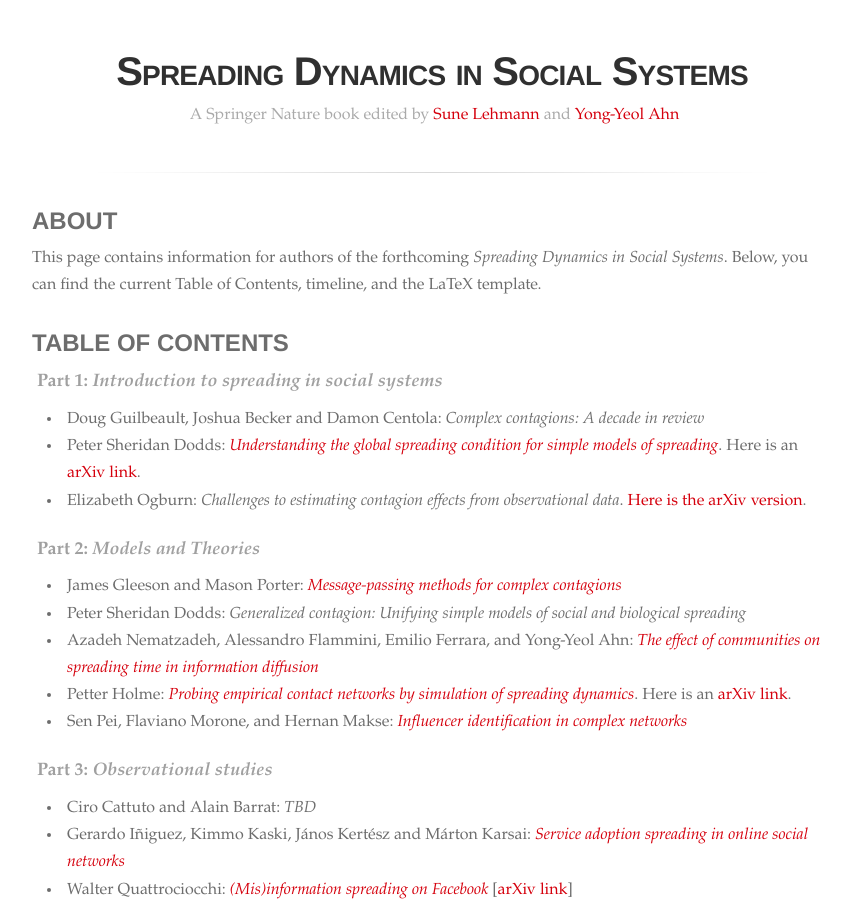
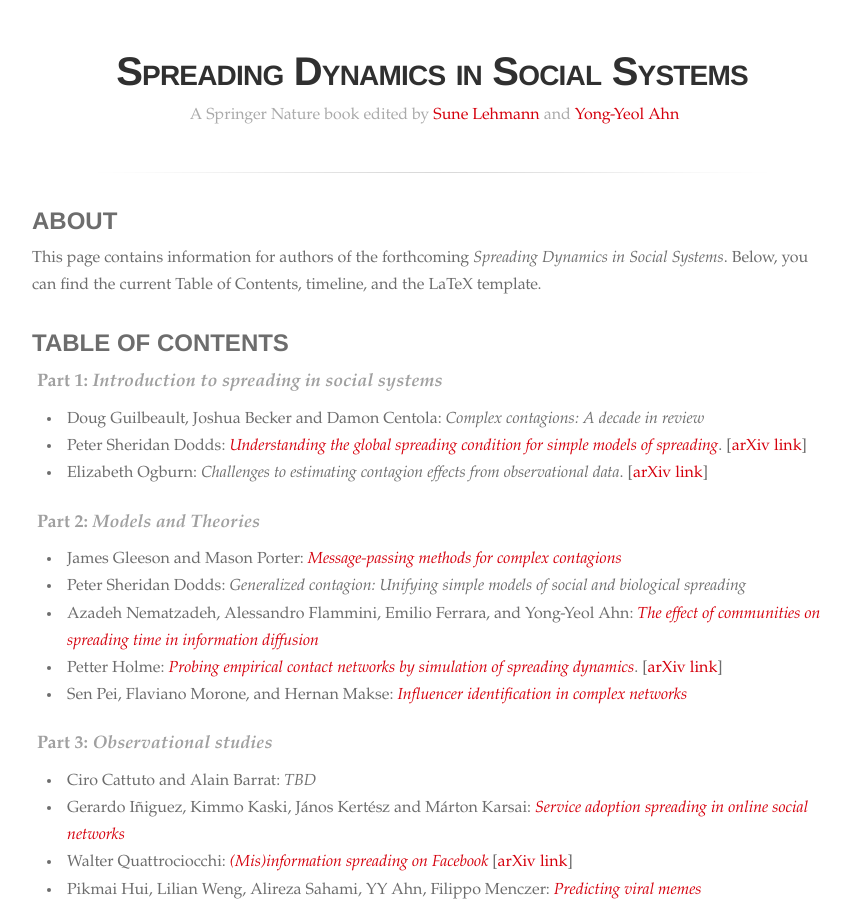
Before and after one commit to socialcontagionbook/socialcontagionbook.github.io, a Jekyll site: the page built from index.md, in a window 1280 px wide and 900 px high. Shown: the whole window, without its empty margins (208-1058 px from the left). Built offline with Jekyll 4.4.1, drawn with Linux system fonts in a browser that asks for light colours; some web fonts are replaced; our own code applies the rules of GitHub Pages for plain Markdown files.

Commit message:
Update index.md
better formatting for arxiv links

```diff
--- a/index.md
+++ b/index.md
@@ -11,15 +11,15 @@
 ## **Part 1**: _Introduction to spreading in social systems_
 
 * Doug Guilbeault, Joshua Becker and Damon Centola: _Complex contagions: A decade in review_
-* Peter Sheridan Dodds: [_Understanding the global spreading condition for simple models of spreading_](#dodds1). Here is an [arXiv link](https://arxiv.org/abs/1705.02419).
-* Elizabeth Ogburn: _Challenges to estimating contagion effects from observational data_. [Here is the arXiv version](https://arxiv.org/abs/1706.08440).
+* Peter Sheridan Dodds: [_Understanding the global spreading condition for simple models of spreading_](#dodds1). \[[arXiv link](https://arxiv.org/abs/1705.02419)\]
+* Elizabeth Ogburn: _Challenges to estimating contagion effects from observational data_. \[[arXiv link](https://arxiv.org/abs/1706.08440)\]
 
 ## **Part 2**: _Models and Theories_
 
 * James Gleeson and Mason Porter: [_Message-passing methods for complex contagions_](#gleeson)
 * Peter Sheridan Dodds: _Generalized contagion: Unifying simple models of social and biological spreading_
 * Azadeh Nematzadeh, Alessandro Flammini, Emilio Ferrara, and Yong-Yeol Ahn: [_The effect of communities on spreading time in information diffusion_](#nematzadeh)
-* Petter Holme: [_Probing empirical contact networks by simulation of spreading dynamics_](#holme). Here is an [arXiv link](https://arxiv.org/abs/1706.09095).
+* Petter Holme: [_Probing empirical contact networks by simulation of spreading dynamics_](#holme). \[[arXiv link](https://arxiv.org/abs/1706.09095)\]
 * Sen Pei, Flaviano Morone, and Hernan Makse: [_Influencer identification in complex networks_](#pei)
 
 ## **Part 3**: _Observational studies_
```
